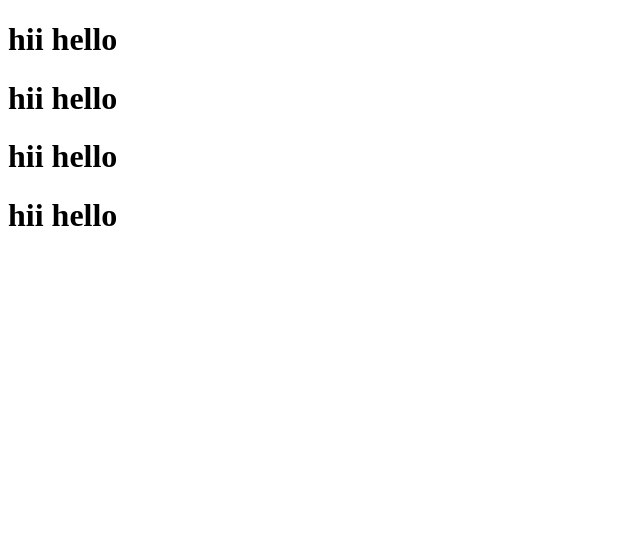
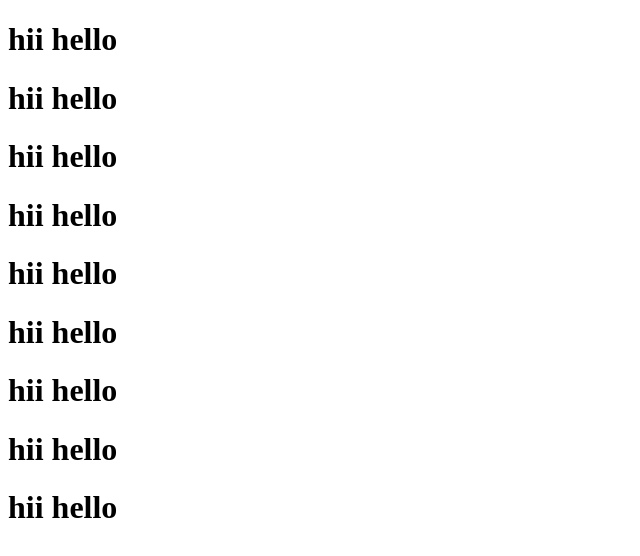
Before and after one commit to JyothsnaReddy-19/gittt_demoo, a plain HTML site: page file.html in a window 1280 px wide. Shown: the whole page, without its empty margins (0-640 px from the left). Drawn offline with Linux system fonts and the light colour scheme.

Commit message:
commit changes

```diff
--- a/file.html
+++ b/file.html
@@ -10,5 +10,10 @@
     <h1> hii hello</h1>
     <h1> hii hello</h1>
     <h1> hii hello</h1>
+    <h1> hii hello</h1>
+    <h1> hii hello</h1>
+    <h1> hii hello</h1>
+    <h1> hii hello</h1>
+     <h1> hii hello</h1>
 </body>
 </html>
```
